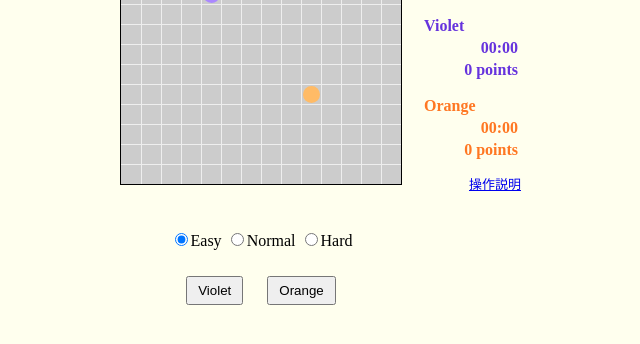
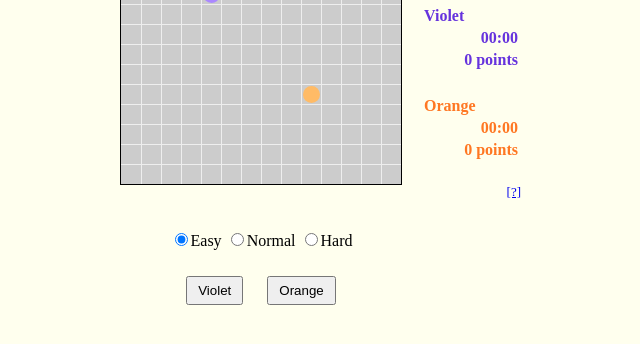
Before and after one commit to irori/blokus, a plain HTML site: page blokus.html in a window 1280 px wide. Shown: the part 116-460 px from the top of the page, without its empty margins (39-679 px from the left). Drawn offline with Linux system fonts and the light colour scheme.

Commit message:
Style tweak.

```diff
--- a/blokus.html
+++ b/blokus.html
@@ -65,7 +65,7 @@
    .violet-scoreboard {
      position: absolute;
      left: 460px;
-     top: 130px;
+     top: 120px;
      width: 100px;
      color: #63d;
    }
@@ -79,7 +79,7 @@
    .usage {
      position: absolute;
      left: 460px;
-     top: 290px;
+     top: 300px;
      width: 100px;
      text-align: right;
      font-size: small;
@@ -265,7 +265,7 @@
     <tr><td id="orange-time" class="scoreboard-time">00:00</td></tr>
     <tr><td id="orange-score" class="scoreboard-score">0 points</td></tr>
   </table>
-  <div class="usage"><a href="http://d.hatena.ne.jp/Irori/20110429/1304045246" target="_blank">操作説明</a></div>
+  <div class="usage"><a href="http://d.hatena.ne.jp/Irori/20110429/1304045246" target="_blank">[?]</a></div>
   <div id="message"></div>
   <div id="start-game">
     <!--[if lt IE 8]>
```
